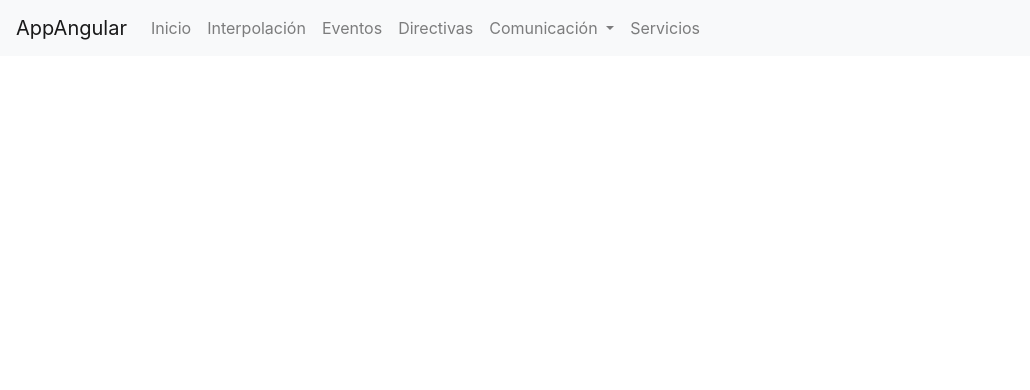
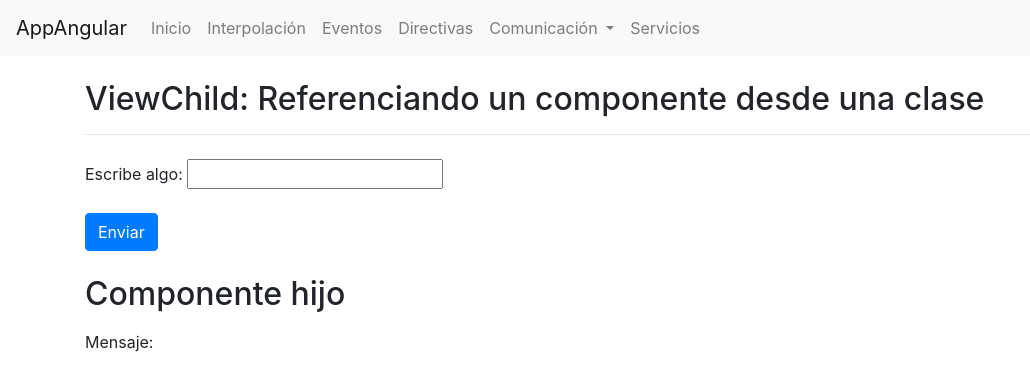
Before and after one commit to ljaramillom/appAngular, an Angular app: page /padre-view-child in a window 1280 px wide. Before the commit this address led to /. Shown: the top 390 px of the page, without its empty margins (0-1030 px from the left). Built offline with nearby package versions, Linux system fonts and the light colour scheme.

Commit message:
add functionality viewchild

```diff
--- a/src/app/app-routing.module.ts
+++ b/src/app/app-routing.module.ts
@@ -7,8 +7,8 @@ import { FormulariosComponent } from './components/formularios/formularios.compo
 import { ServiciosComponent } from './components/servicios/servicios.component';
 import { EventosComponent } from './components/eventos/eventos.component';
 import { PrimerPadreComponent } from './components/comunicacion/padre-a-hijo/primer-padre/primer-padre.component';
-import { SegundoHijoComponent } from './components/comunicacion/hijo-a-padre/segundo-hijo/segundo-hijo.component';
 import { SegundoPadreComponent } from './components/comunicacion/hijo-a-padre/segundo-padre/segundo-padre.component';
+import { PadreViewChildComponent } from './components/comunicacion/view-child/padre-view-child/padre-view-child.component';
 
 const routes: Routes = [
   { path: 'inicio', component: InicioComponent },
@@ -19,6 +19,7 @@ const routes: Routes = [
   { path: 'servicios', component: ServiciosComponent },
   { path: 'padre-a-hijo', component: PrimerPadreComponent },
   { path: 'hijo-a-padre', component: SegundoPadreComponent },
+  { path: 'padre-view-child', component: PadreViewChildComponent },
 ];
 
 @NgModule({
--- a/src/app/app.module.ts
+++ b/src/app/app.module.ts
@@ -16,6 +16,8 @@ import { PrimerPadreComponent } from './components/comunicacion/padre-a-hijo/pri
 import { PrimerHijoComponent } from './components/comunicacion/padre-a-hijo/primer-hijo/primer-hijo.component';
 import { SegundoHijoComponent } from './components/comunicacion/hijo-a-padre/segundo-hijo/segundo-hijo.component';
 import { SegundoPadreComponent } from './components/comunicacion/hijo-a-padre/segundo-padre/segundo-padre.component';
+import { HijoViewChildComponent } from './components/comunicacion/view-child/hijo-view-child/hijo-view-child.component';
+import { PadreViewChildComponent } from './components/comunicacion/view-child/padre-view-child/padre-view-child.component';
 
 
 @NgModule({
@@ -31,7 +33,9 @@ import { SegundoPadreComponent } from './components/comunicacion/hijo-a-padre/se
     PrimerPadreComponent,
     PrimerHijoComponent,
     SegundoHijoComponent,
-    SegundoPadreComponent
+    SegundoPadreComponent,
+    HijoViewChildComponent,
+    PadreViewChildComponent
   ],
   imports: [
     BrowserModule,
--- a/src/app/components/comunicacion/hijo-a-padre/segundo-padre/segundo-padre.component.ts
+++ b/src/app/components/comunicacion/hijo-a-padre/segundo-padre/segundo-padre.component.ts
@@ -13,7 +13,7 @@ export class SegundoPadreComponent implements OnInit {
   constructor() { }
 
   ngOnInit() {
-    this.title = 'Comunicación de componente padre a hijo';
+    this.title = 'Comunicación de componente hijo a padre';
   }
 
   recibirMensaje(mensaje: string) {
--- /dev/null
+++ b/src/app/components/comunicacion/view-child/hijo-view-child/hijo-view-child.component.html
@@ -0,0 +1,8 @@
+<div class="mt-4">
+    <h2>{{title}}</h2>
+    <div class="row">
+        <div class="col-md-12 py-2">
+            Mensaje: {{ mensaje }}
+        </div>
+    </div>
+</div>
--- /dev/null
+++ b/src/app/components/comunicacion/view-child/hijo-view-child/hijo-view-child.component.ts
@@ -0,0 +1,23 @@
+import { Component, OnInit } from '@angular/core';
+
+@Component({
+  selector: 'app-hijo-view-child',
+  templateUrl: './hijo-view-child.component.html',
+  styleUrls: ['./hijo-view-child.component.css']
+})
+export class HijoViewChildComponent implements OnInit {
+
+  title: string;
+  mensaje: string;
+
+  constructor() { }
+
+  ngOnInit() {
+    this.title = 'Componente hijo';
+  }
+
+
+  editarMensaje(mensaje: string) {
+    this.mensaje = mensaje;
+  }
+}
--- /dev/null
+++ b/src/app/components/comunicacion/view-child/padre-view-child/padre-view-child.component.html
@@ -0,0 +1,15 @@
+<div class="mt-4">
+    <h2>{{title}}</h2>
+    <hr>
+    <div class="row">
+        <div class="col-md-12 py-2">
+            Escribe algo:
+            <input type="text" [(ngModel)]="texto">
+            <span style="color:red;">{{mensajeDeError}}</span>
+            <br><br>
+            <button class="btn btn-primary" (click)="enviarMensaje()">Enviar</button>
+
+            <app-hijo-view-child></app-hijo-view-child>
+        </div>
+    </div>
+</div>
--- /dev/null
+++ b/src/app/components/comunicacion/view-child/padre-view-child/padre-view-child.component.ts
@@ -0,0 +1,33 @@
+import { Component, OnInit, ViewChild } from '@angular/core';
+import { HijoViewChildComponent } from '../hijo-view-child/hijo-view-child.component';
+
+@Component({
+  selector: 'app-padre-view-child',
+  templateUrl: './padre-view-child.component.html',
+  styleUrls: ['./padre-view-child.component.css']
+})
+export class PadreViewChildComponent implements OnInit {
+
+  title: string;
+  @ViewChild(HijoViewChildComponent, null)
+  componenteHijo: HijoViewChildComponent;
+  texto: string;
+  mensajeDeError: string;
+
+
+  constructor() { }
+
+  ngOnInit() {
+    this.title = 'ViewChild: Referenciando un componente desde una clase';
+  }
+
+  enviarMensaje(){
+    if (!this.texto) {
+      this.mensajeDeError = ' Debes ingresar un mensaje';
+    } else {
+      this.mensajeDeError = '';
+      this.componenteHijo.editarMensaje(this.texto);
+    }
+  }
+
+}
--- a/src/app/components/eventos/eventos.component.html
+++ b/src/app/components/eventos/eventos.component.html
@@ -7,7 +7,7 @@
 
                 <div class="col-md-6">
                     <h4>Binding de Eventos</h4>
-                    <button class="btn btn-info" (click)='incrementar()'>Incrementar contador</button>
+                    <button class="btn btn-primary" (click)='incrementar()'>Incrementar contador</button>
                     <p class="mt-4">Contador: {{cantidad}}</p>
                 </div>
                 <div class="col-md-6">
--- a/src/app/shared/menu/menu.component.html
+++ b/src/app/shared/menu/menu.component.html
@@ -24,6 +24,7 @@
                 <div class="dropdown-menu" aria-labelledby="navbarDropdownMenuLink">
                     <a class="dropdown-item" routerLink="/padre-a-hijo">Padre a hijo</a>
                     <a class="dropdown-item" routerLink="/hijo-a-padre">Hijo a padre</a>
+                    <a class="dropdown-item" routerLink="/padre-view-child">ViewChild</a>
                 </div>
             </li>
             <li class="nav-item">
```
Also changed, not shown: src/app/components/comunicacion/view-child/hijo-view-child/hijo-view-child.component.css (added), src/app/components/comunicacion/view-child/padre-view-child/padre-view-child.component.css (added), 2 other files (tests, documents, lock files or other folders).
